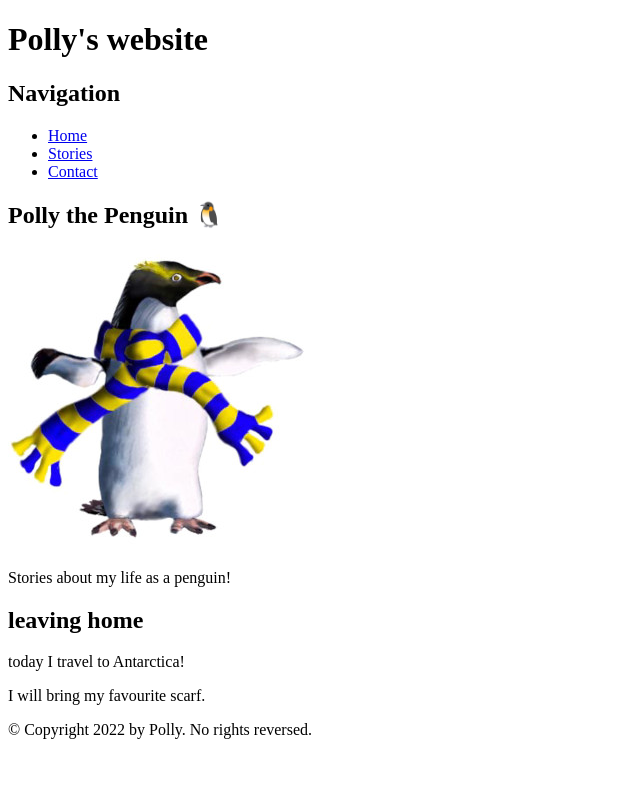
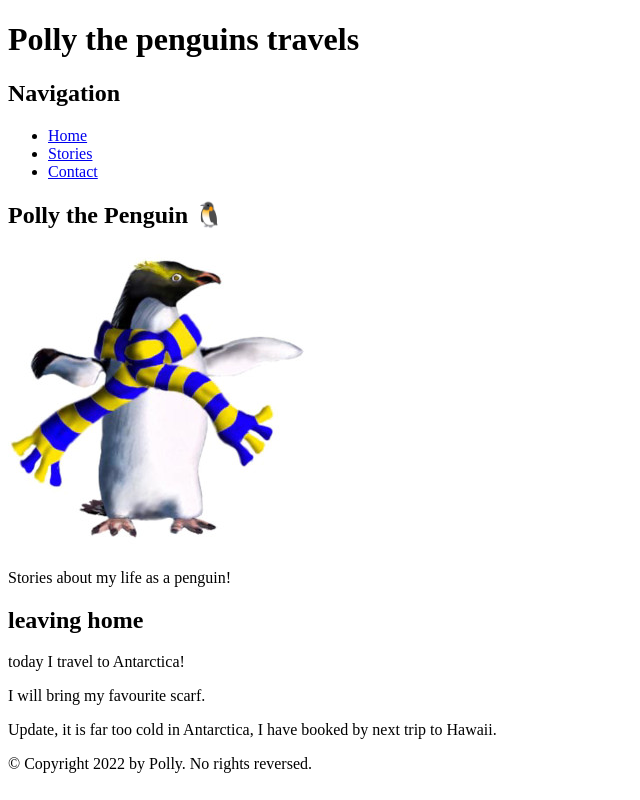
Before and after one commit to BenKnox9/203Lab3, a plain HTML site: page index.html in a window 1280 px wide. Shown: the whole page, without its empty margins (0-640 px from the left). Drawn offline with Linux system fonts and the light colour scheme.

Commit message:
some more changes

```diff
--- a/index.html
+++ b/index.html
@@ -7,7 +7,7 @@
 
     <body>
         <header>
-            <h1>Polly's website</h1>
+            <h1>Polly the penguins travels</h1>
         </header>
        <nav>
            <h2>Navigation</h2>
@@ -29,6 +29,7 @@
                <h2>leaving home</h2>
                <p>today I travel to Antarctica!</p>
                <p>I will bring my favourite scarf.</p>
+               <p>Update, it is far too cold in Antarctica, I have booked by next trip to Hawaii.</p>
            </section>
        </main>
 
```
